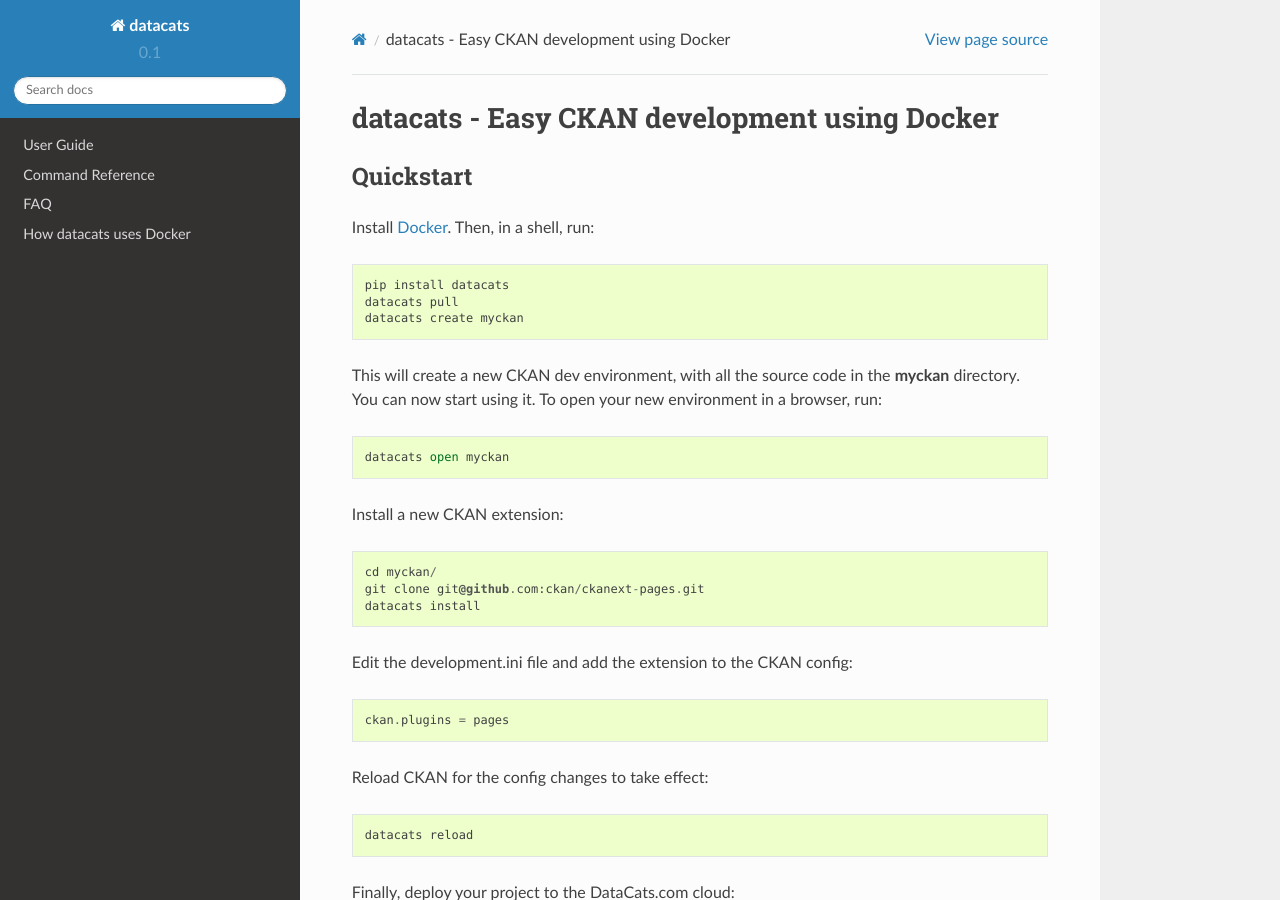
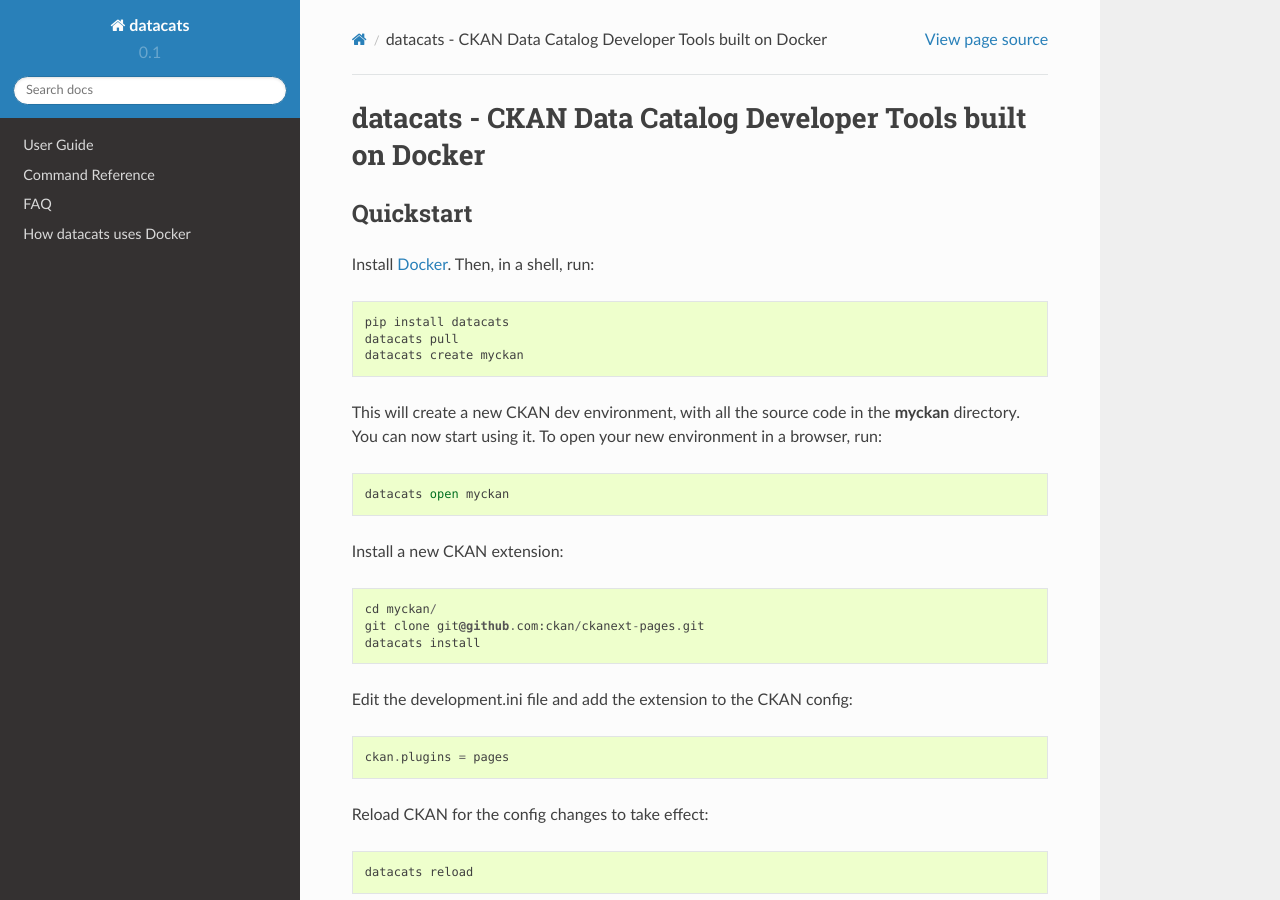
Before and after one commit to datacats/datacats, a Sphinx documentation site: the page built from docs/index.rst, in a window 1280 px wide and 900 px high. Built offline with Sphinx 7.4.7 and the Read the Docs theme 2.0.0, drawn with Linux system fonts in a browser that asks for light colours.

Commit message:
one tagline

```diff
--- a/docs/index.rst
+++ b/docs/index.rst
@@ -3,8 +3,8 @@
    You can adapt this file completely to your liking, but it should at least
    contain the root `toctree` directive.
 
-datacats - Easy CKAN development using Docker
-=============================================
+datacats - CKAN Data Catalog Developer Tools built on Docker
+============================================================
 
 Quickstart
 ---------------
--- a/setup.py
+++ b/setup.py
@@ -19,7 +19,7 @@
 setup(
     name='datacats',
     version='0.4',
-    description='Developer tools for CKAN data catalogs built on Docker',
+    description='CKAN Data Catalog Developer Tools built on Docker',
     license='AGPL3',
     author='Boxkite',
     author_email='contact@boxkite.ca',
```
Also changed, not shown: README.md (+1 -1 lines).
